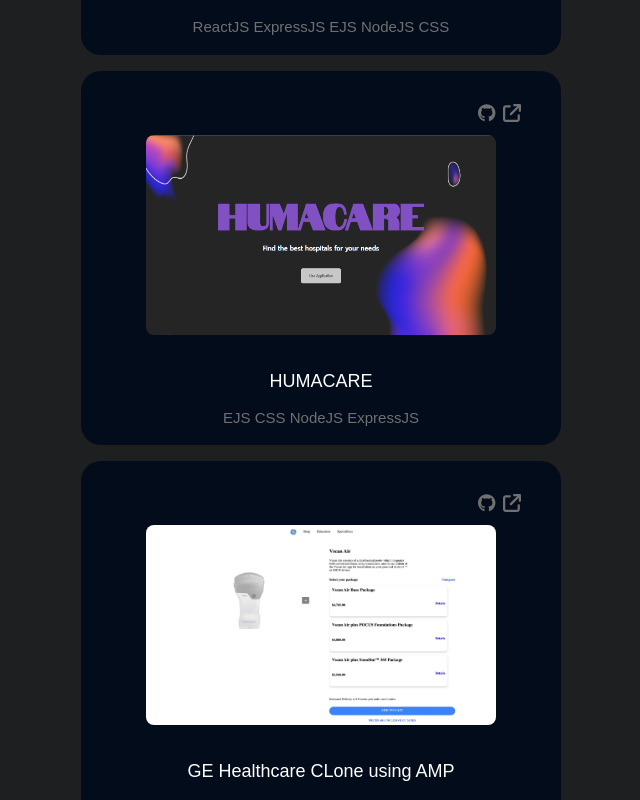
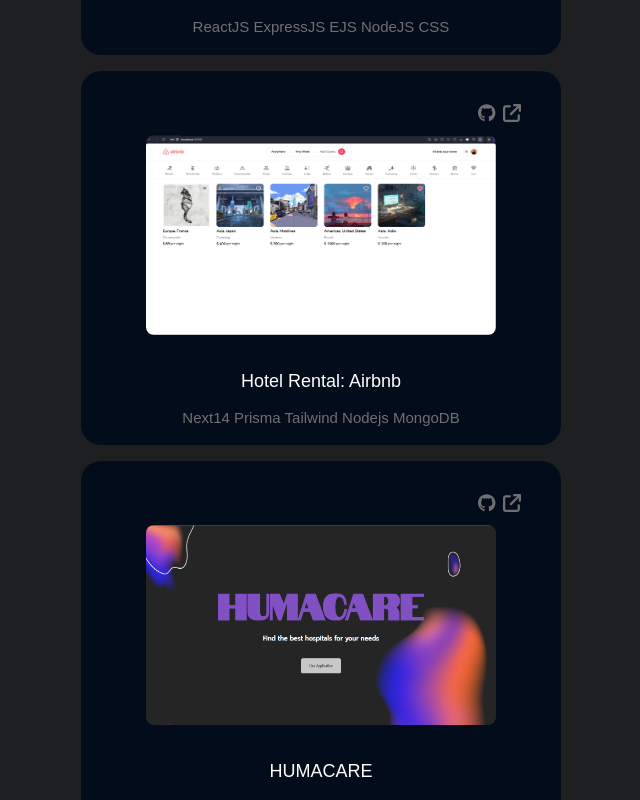
Before and after one commit to HarashnabinRoy/portfolio-next, a Next.js app: page /projects in a window 1280 px wide. Shown: the part 600-1400 px from the top of the page, without its empty margins (319-959 px from the left). Built offline with nearby package versions, Linux system fonts and the light colour scheme; a web font is replaced by a local one.

Commit message:
Added Project

```diff
--- a/components/projects/ProjectCards.jsx
+++ b/components/projects/ProjectCards.jsx
@@ -14,6 +14,14 @@
         link: "https://Discords.com",
         techs: "ReactJS ExpressJS EJS NodeJS CSS",
         github: "https://Discords.com",
+    },
+    {
+        id:"9",
+        src:"/assets/airbnb.png",
+        title:"Hotel Rental: Airbnb",
+        link: "https://hotelrental.vercel.app",
+        techs: "Next14 Prisma Tailwind Nodejs MongoDB",
+        github: "https://github.com/HarashnabinRoy/airbnb"
     },
     {
         id:"2",
```
Also changed, not shown: public/assets/airbnb.png (added).
